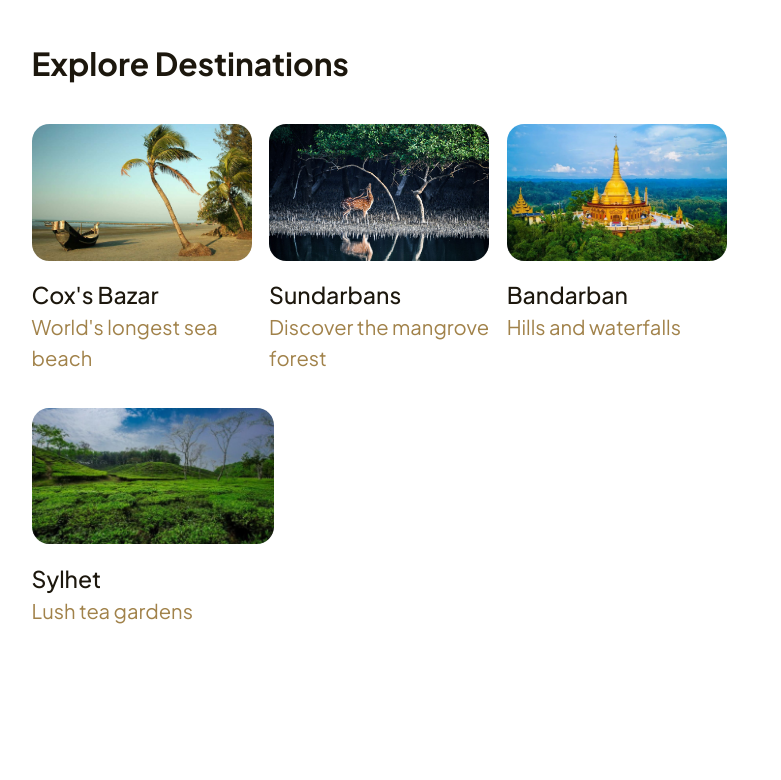
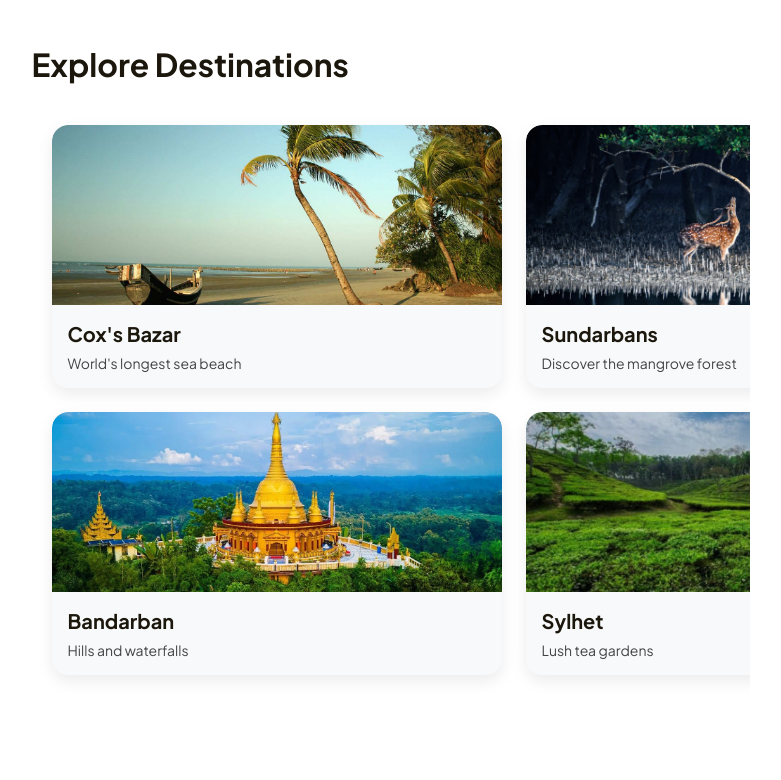
Before and after one commit to Redwan-Ahmed241/Wandernest, a React (Create React App) app: page /destinations in a window 1280 px wide. Shown: the part 575-1355 px from the top of the page, without its empty margins (273-1054 px from the left). Built offline with nearby package versions, Linux system fonts and the light colour scheme.

Commit message:
destination

```diff
--- a/src/components/Destinations.module.css
+++ b/src/components/Destinations.module.css
@@ -554,3 +554,63 @@ max-width: 1440px;
   	font-family: 'Plus Jakarta Sans';
      padding-left: 1px;
 }
+
+.destinationsGrid {
+  display: grid;
+  grid-template-columns: repeat(auto-fit, minmax(450px, 2fr));
+  gap: 24px;
+  text-align: left;
+  padding: 0 20px;
+  max-width: 1200px;
+  margin: 0 auto;
+}
+
+.destinationCard {
+  background-color: #f8f9fa;
+  border-radius: 16px;
+  overflow: hidden;
+  box-shadow: 0 6px 16px rgba(0, 0, 0, 0.08);
+  transition: transform 0.3s ease;
+  cursor: pointer;
+  display: flex;
+  flex-direction: column;
+}
+
+.destinationCard:hover {
+  transform: scale(1.03);
+}
+
+.destinationImage {
+  width: 100%;
+  height: 180px;
+  object-fit: cover;
+  border-top-left-radius: 16px;
+  border-top-right-radius: 16px;
+}
+
+.destinationContent {
+  padding: 16px;
+  display: flex;
+  flex-direction: column;
+  gap: 8px;
+}
+
+.destinationTitle {
+  font-size: 20px;
+  font-weight: 600;
+  display: flex;
+  justify-content: space-between;
+  align-items: center;
+}
+
+.destinationTag {
+  font-size: 14px;
+  font-weight: 400;
+  color: #888;
+  margin-left: 8px;
+}
+
+.destinationDescription {
+  font-size: 14px;
+  color: #444;
+}
--- a/src/components/Destinations.tsx
+++ b/src/components/Destinations.tsx
@@ -1,7 +1,7 @@
 import { FunctionComponent, useCallback } from 'react';
 import {useNavigate} from "react-router-dom";
 import styles from './Destinations.module.css';
-import AboutUs from './aboutUs';
+import Layout from './Layout';
 
 
 const Destinations:FunctionComponent = () => {
@@ -17,10 +17,11 @@ const Destinations:FunctionComponent = () => {
   	}, [navigate]);
 
   	return (
+		<Layout>
     		<div className={styles.destinations}>
       			<div className={styles.depth0Frame0}>
         				<div className={styles.depth1Frame0}>
-							<div className={styles.navbarWrapper}>
+							{/* <div className={styles.navbarWrapper}>
           					<div className={styles.navbar}>
             						<div className={styles.depth3Frame0}>
               							<img className={styles.depth4Frame0} alt="" src="/Figma_photoes/wandernest.svg" />
@@ -58,7 +59,7 @@ const Destinations:FunctionComponent = () => {
               							</div>
             						</div>
 									</div>
-          					</div>
+          					 </div> */}
           					<div className={styles.depth2Frame1}>
             						<div className={styles.depth3Frame01}>
               							<div className={styles.depth4Frame02}>
@@ -77,52 +78,33 @@ const Destinations:FunctionComponent = () => {
                 								<b className={styles.exploreDestinations}>Explore Destinations</b>
               							</div>
               							<div className={styles.depth4Frame2}>
-                								<div className={styles.depth5Frame03}>
-                  									<div className={styles.depth6Frame03}>
-                    										<img className={styles.depth7Frame01} alt="" src="/Figma_photoes/cox.jpg" onClick={onDepth4FrameClick} />
-                    										<div className={styles.depth1Frame0}>
-                      											<div className={styles.depth1Frame0} onClick={() => navigate('/coxsbazar')}>
-                        												<div className={styles.coxsBazar}>Cox's Bazar</div>
-                        												</div>
-                        												<div className={styles.depth8Frame1}>
-                          													<div className={styles.worldsLongestSea}>World's longest sea beach</div>
+                								<div className={styles.destinationsGrid}>
+                  									<div className={styles.destinationCard} onClick={() => navigate('/coxsbazar')}>
+                    										<img className={styles.destinationImage} alt="Cox's Bazar" src="/Figma_photoes/cox.jpg" />
+                    										<div className={styles.destinationContent}>
+                      											<div className={styles.destinationTitle}>Cox's Bazar</div>
+                      											<div className={styles.destinationDescription}>World's longest sea beach</div>
                     										</div>
                   									</div>
-                      											</div>
-                      											<div className={styles.depth6Frame03}>
-                        												<img className={styles.depth7Frame02} alt="" src="/Figma_photoes/sundarban.jpg" />
-                        												<div className={styles.depth1Frame0}>
-                          													<div className={styles.depth1Frame0} onClick={() => navigate('/sundarban')}>
-                            														<div className={styles.coxsBazar}>Sundarbans</div>
-                          													</div>
-                          													<div className={styles.depth8Frame1}>
-                            														<div className={styles.worldsLongestSea}>Discover the mangrove forest</div>
+                  									<div className={styles.destinationCard} onClick={() => navigate('/sundarban')}>
+                    										<img className={styles.destinationImage} alt="Sundarbans" src="/Figma_photoes/sundarban.jpg" />
+                    										<div className={styles.destinationContent}>
+                      											<div className={styles.destinationTitle}>Sundarbans</div>
+                      											<div className={styles.destinationDescription}>Discover the mangrove forest</div>
                     										</div>
                   									</div>
-                      											</div>
-                      											<div className={styles.depth6Frame2}>
-                        												<img className={styles.depth7Frame02} alt="" src="/Figma_photoes/bandarban.jpg" />
-                        												<div className={styles.depth1Frame0}>
-                          													<div className={styles.depth1Frame0} onClick={() => navigate('/bandarban')}>
-                            														<div className={styles.coxsBazar}>Bandarban</div>
-                          													</div>
-                          													<div className={styles.depth8Frame1}>
-                            														<div className={styles.worldsLongestSea}>Hills and waterfalls</div>
+                  									<div className={styles.destinationCard} onClick={() => navigate('/bandarban')}>
+                    										<img className={styles.destinationImage} alt="Bandarban" src="/Figma_photoes/bandarban.jpg" />
+                    										<div className={styles.destinationContent}>
+                      											<div className={styles.destinationTitle}>Bandarban</div>
+                      											<div className={styles.destinationDescription}>Hills and waterfalls</div>
                     										</div>
                   									</div>
-                      											</div>
-
-                    										</div>
-                    										<div className={styles.depth5Frame12}>
-                      											<div className={styles.depth6Frame03}>
-                        												<img className={styles.depth7Frame02} alt="" src="/Figma_photoes/sylhet.jpg"/>
-                        												<div className={styles.depth1Frame0}>
-                          													<div className={styles.depth1Frame0} onClick={() => navigate('/sylhet')}>
-                            														<div className={styles.coxsBazar}>Sylhet</div>
-                          													</div>
-                          													<div className={styles.depth8Frame1}>
-                            														<div className={styles.worldsLongestSea}>Lush tea gardens</div>
-                          													</div>
+                  									<div className={styles.destinationCard} onClick={() => navigate('/sylhet')}>
+                    										<img className={styles.destinationImage} alt="Sylhet" src="/Figma_photoes/sylhet.jpg" />
+                    										<div className={styles.destinationContent}>
+                      											<div className={styles.destinationTitle}>Sylhet</div>
+                      											<div className={styles.destinationDescription}>Lush tea gardens</div>
                     										</div>
                   									</div>
                 								</div>
@@ -154,7 +136,7 @@ const Destinations:FunctionComponent = () => {
               							</div>
             						</div>
           					</div>
-          					<div className={styles.depth2Frame4}>
+          					{/* <div className={styles.depth2Frame4}>
             						<div className={styles.depth3Frame02}>
               							<div className={styles.depth4Frame04}>
                 								<div className={styles.depth5Frame05}>
@@ -195,8 +177,10 @@ const Destinations:FunctionComponent = () => {
                 								</div>
               							</div>
             						</div>
+          					</div> */}
         				</div>
-        				</div>);
+					</Layout>
+				);
         				};
 
         				export default Destinations;
```
Lines whose indentation alone changed are shown as unchanged.
